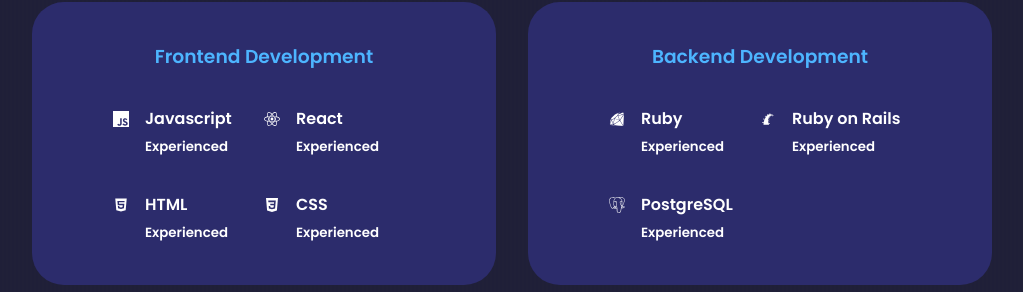
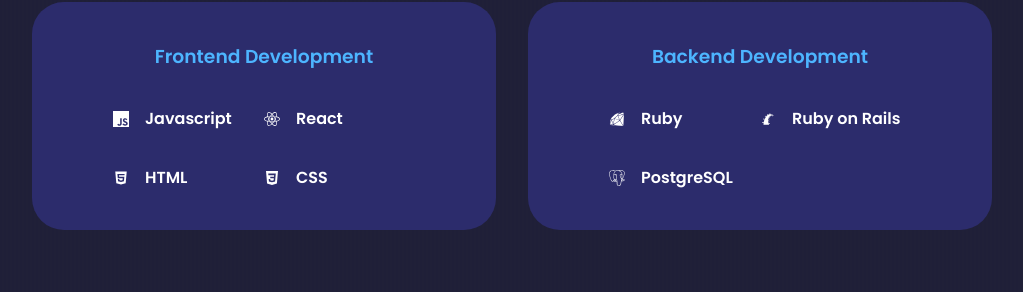
Before and after one commit to murphy-mi/personal-site, a React (Create React App) app: page / in a window 1280 px wide. Shown: the part 1506-1798 px from the top of the page, without its empty margins (128-1151 px from the left). Built offline with nearby package versions, Linux system fonts and the light colour scheme.

Commit message:
removed 'experienced' tag

```diff
--- a/package.json
+++ b/package.json
@@ -9,7 +9,7 @@
     "@testing-library/user-event": "^13.5.0",
     "emailjs": "^4.0.1",
     "emailjs-com": "^3.2.0",
-    "firebase": "^9.9.1",
+    "firebase": "^9.9.3",
     "react": "^18.2.0",
     "react-dom": "^18.2.0",
     "react-icons": "^4.4.0",
--- a/src/components/experience/Experience.js
+++ b/src/components/experience/Experience.js
@@ -21,28 +21,24 @@
                             <SiJavascript className="experience__details-icon" />
                             <div>
                                 <h4>Javascript</h4>
-                                <small className="text-light">Experienced</small>
                             </div>
                         </article>
                         <article className="experience__details">
                             <FaReact className="experience__details-icon" />
                             <div>
                                 <h4>React</h4>
-                                <small className="text-light">Experienced</small>
                             </div>
                         </article>
                         <article className="experience__details">
                             <AiFillHtml5 className="experience__details-icon" />
                             <div>
                                 <h4>HTML</h4>
-                                <small className="text-light">Experienced</small>
                             </div>
                         </article>
                         <article className="experience__details">
                             <IoLogoCss3 className="experience__details-icon" />
                             <div>
                                 <h4>CSS</h4>
-                                <small className="text-light">Experienced</small>
                             </div>
                         </article>
                     </div>
@@ -54,21 +50,18 @@
                             <DiRuby className="experience__details-icon" />
                             <div>
                                 <h4>Ruby</h4>
-                                <small className="text-light">Experienced</small>
                             </div>
                         </article>
                         <article className="experience__details">
                             <DiRor className="experience__details-icon" />
                             <div>
                                 <h4>Ruby on Rails</h4>
-                                <small className="text-light">Experienced</small>
                             </div>
                         </article>
                         <article className="experience__details">
                             <SiPostgresql className="experience__details-icon" />
                             <div>
                                 <h4>PostgreSQL</h4>
-                                <small className="text-light">Experienced</small>
                             </div>
                         </article>
                     </div>
```
Also changed, not shown: 1 other file (tests, documents, lock files or other folders).
